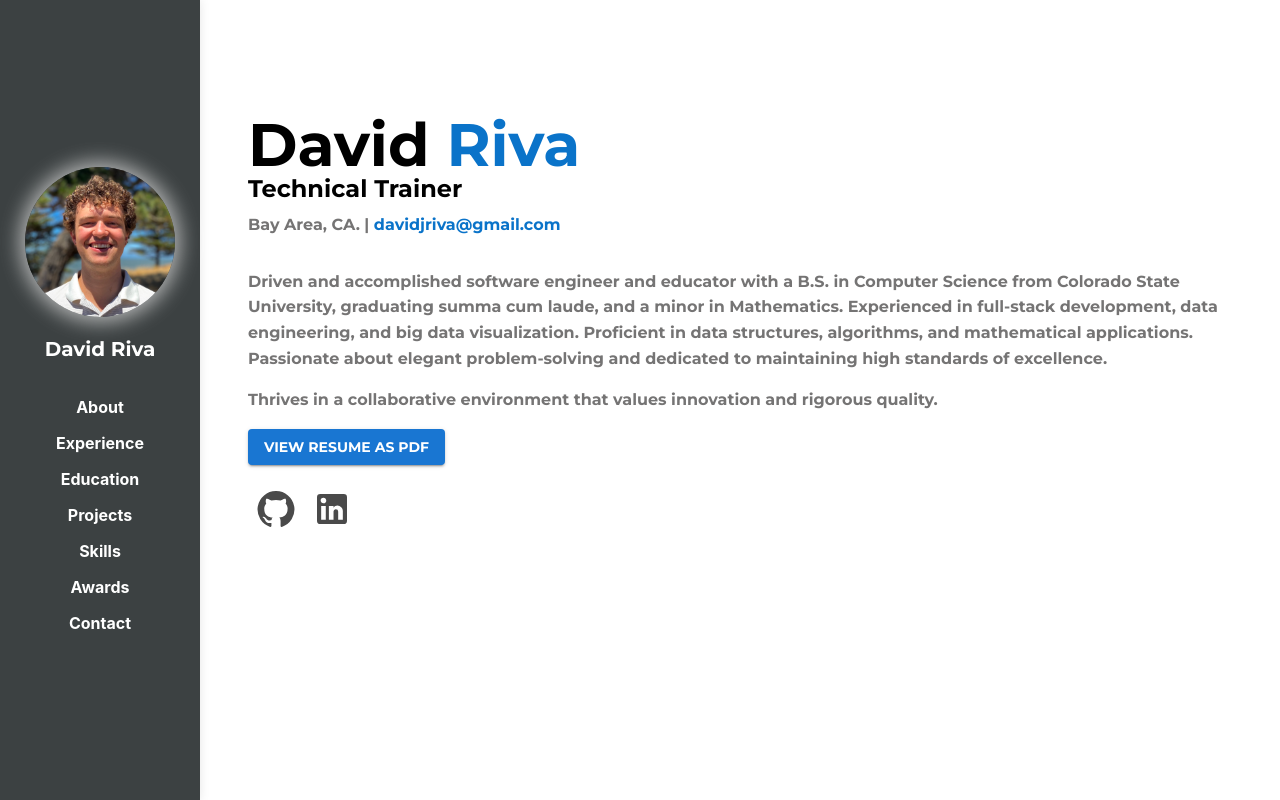
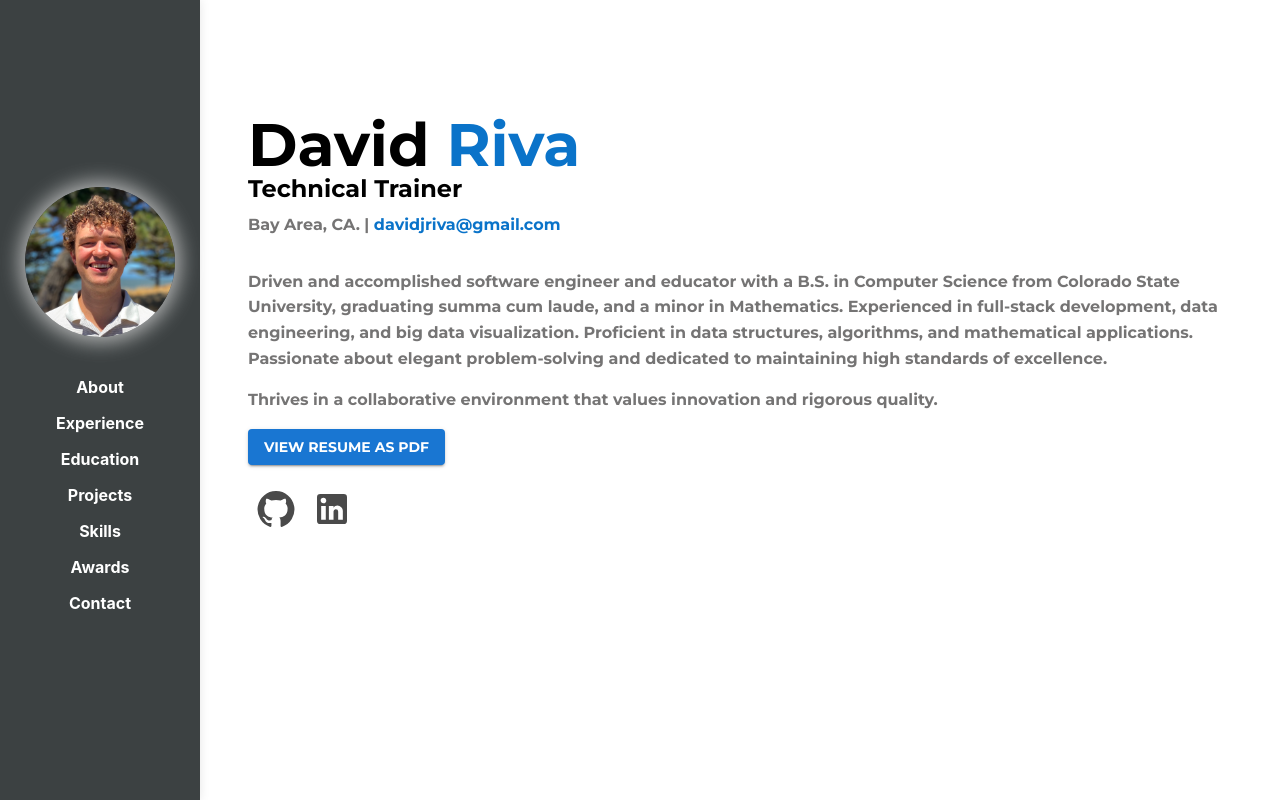
Before and after one commit to davidjriva/Personal-Portfolio, a React (Create React App) app: page / in a window 1280 px wide. Built offline with nearby package versions, Linux system fonts and the light colour scheme.

Commit message:
Remove name from navbar

```diff
--- a/src/components/NavBar.js
+++ b/src/components/NavBar.js
@@ -36,9 +36,6 @@ function NavBar() {
               }}
             />
           </IconButton>
-          <Typography variant="h6" sx={{ fontWeight: 700, mt: 1 }}>
-            David Riva
-          </Typography>
         </Box>
 
         <Box sx={{ display: 'flex', flexDirection: 'column', alignItems: 'center', width: '100%' }}>
```
